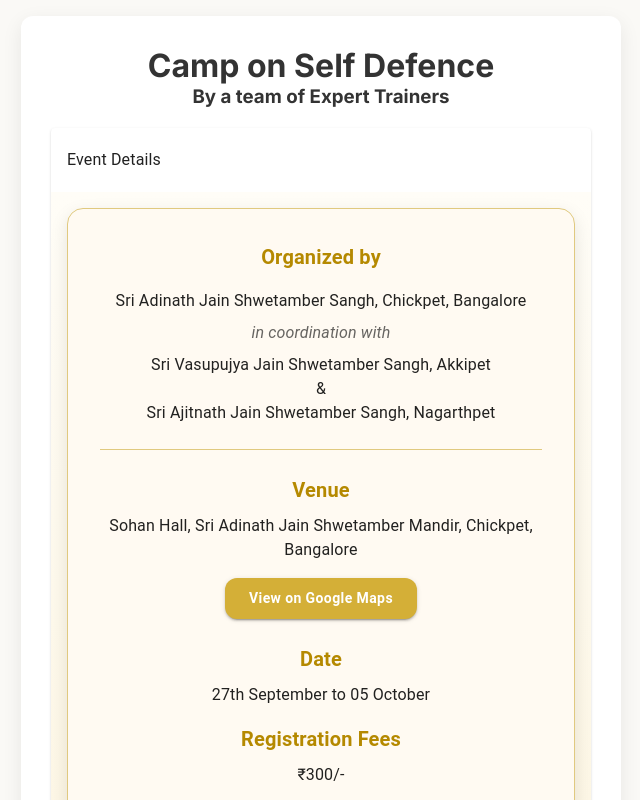
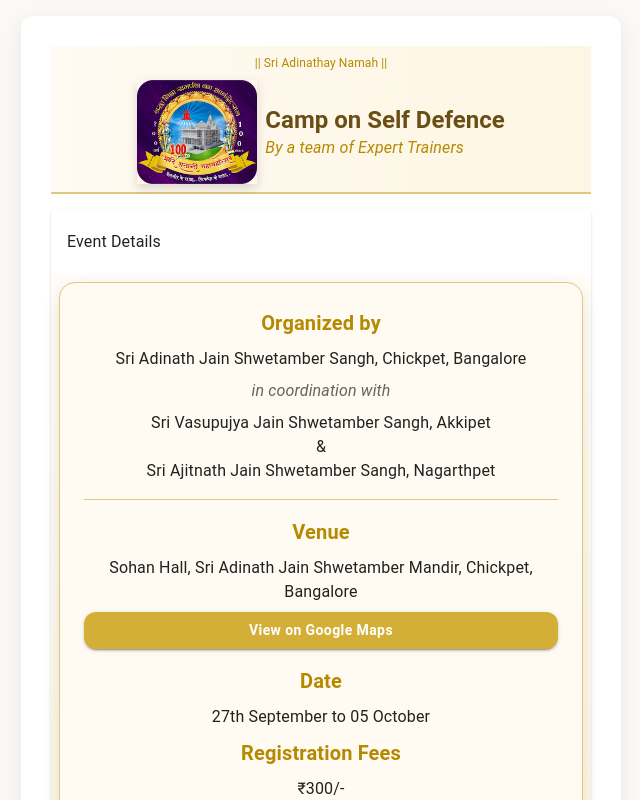
Before and after one commit to Jainysh/upi-payment, a Next.js app: page / in a window 1280 px wide. Both pictures are taken after a click on the button "Event Details". Shown: the top 800 px of the page, without its empty margins (319-959 px from the left). Built offline with nearby package versions, Linux system fonts and the light colour scheme; some icons are missing.

Commit message:
UI alignment

```diff
--- a/app/components/EventDetails.tsx
+++ b/app/components/EventDetails.tsx
@@ -15,7 +15,7 @@
       sx={{
         display: "flex",
         justifyContent: "center",
-        p: 2,
+        p: 1,
         background: "linear-gradient(to bottom, #fffdf7, #fdf6e3)",
       }}
     >
@@ -29,11 +29,11 @@
           border: "1px solid #e0c97f",
         }}
       >
-        <CardContent sx={{ textAlign: "center", p: 4 }}>
+        <CardContent sx={{ textAlign: "center", p: 3 }}>
           {/* Organized by */}
           <Typography
             variant="h6"
-            sx={{ fontWeight: "bold", color: "#b58900", mb: 2 }}
+            sx={{ fontWeight: "bold", color: "#b58900", mb: 1 }}
           >
             Organized by
           </Typography>
@@ -54,7 +54,7 @@
             Sri Ajitnath Jain Shwetamber Sangh, Nagarthpet
           </Typography>
 
-          <Divider sx={{ my: 3, borderColor: "#e0c97f" }} />
+          <Divider sx={{ my: 2, borderColor: "#e0c97f" }} />
 
           {/* Venue */}
           <Typography
@@ -63,25 +63,23 @@
           >
             Venue
           </Typography>
-          <Typography variant="body1" sx={{ mb: 2 }}>
+          <Typography variant="body1" sx={{ mb: 1 }}>
             Sohan Hall, Sri Adinath Jain Shwetamber Mandir, Chickpet, Bangalore
           </Typography>
           <Button
             variant="contained"
+            fullWidth
             href="https://maps.app.goo.gl/LZDCzJC832NzszP66"
             target="_blank"
             sx={{
               backgroundColor: "#d4af37",
               color: "#fff",
               borderRadius: 3,
-              px: 3,
-              py: 1,
+
               textTransform: "none",
               fontWeight: "bold",
-              "&:hover": {
-                backgroundColor: "#b9972f",
-              },
-              mb: 3,
+
+              mb: 2,
             }}
           >
             View on Google Maps
@@ -94,7 +92,7 @@
           >
             Date
           </Typography>
-          <Typography variant="body1" sx={{ mb: 2 }}>
+          <Typography variant="body1" sx={{ mb: 1 }}>
             27th September to 05 October
           </Typography>
           {/* Date */}
@@ -104,7 +102,7 @@
           >
             Registration Fees
           </Typography>
-          <Typography variant="body1" sx={{ mb: 2 }}>
+          <Typography variant="body1" sx={{ mb: 1 }}>
             ₹300/-
           </Typography>
 
--- /dev/null
+++ b/app/components/Header.tsx
@@ -0,0 +1,83 @@
+"use client";
+
+import { Box, Typography, Container } from "@mui/material";
+
+export const Header = () => {
+  return (
+    <Box
+      component="header"
+      sx={{
+        background: "linear-gradient(to right, #fffaf2, #fdf6e3)",
+        borderBottom: "2px solid #e0c97f",
+        // py: 2,
+        mb: 2,
+      }}
+    >
+      <Typography
+        sx={{
+          color: "#b58900",
+          textAlign: "center",
+          pt: 1,
+          fontSize: "12px",
+        }}
+      >
+        || Sri Adinathay Namah ||
+      </Typography>
+      <Container
+        maxWidth="md"
+        sx={{
+          display: "flex",
+          alignItems: "center",
+          justifyContent: "center",
+          textAlign: { xs: "center", md: "left" },
+          gap: 1,
+          m: 0,
+          p: 1,
+        }}
+      >
+        <Box
+          sx={{
+            flexShrink: 0,
+            display: "flex",
+            justifyContent: "center",
+          }}
+        >
+          <Box
+            component="img"
+            src="/assets/logo.png"
+            alt="Sri Adinath Shwetambar Jain Sangh"
+            sx={{
+              width: { xs: 90, md: 120 },
+              boxShadow: "0 4px 10px rgba(0,0,0,0.15)",
+            }}
+          />
+        </Box>
+
+        {/* Header Text */}
+        <Box>
+          <Typography
+            variant="h5"
+            sx={{
+              color: "#6b4e16",
+              textAlign: "left",
+              fontWeight: "bold",
+            }}
+          >
+            Camp on Self Defence
+          </Typography>
+          <Typography
+            // variant="h6"
+            sx={{
+              color: "#b58900",
+              fontStyle: "italic",
+              textAlign: "left",
+              fontSize: { xs: 14, md: 16 },
+            }}
+          >
+            By a team of Expert Trainers
+          </Typography>
+        </Box>
+      </Container>
+    </Box>
+  );
+};
--- a/app/page.tsx
+++ b/app/page.tsx
@@ -13,6 +13,7 @@
 import ExpandMoreIcon from "@mui/icons-material/ExpandMore";
 import { UPIContainer } from "./components/UPIContainer";
 import EventDetails from "./components/EventDetails";
+import { Header } from "./components/Header";
 
 export default function RegisterPage() {
   const [formData, setFormData] = useState({
@@ -231,10 +232,7 @@
   };
   return (
     <div className="container">
-      <header className="header">
-        <h1>Camp on Self Defence</h1>
-        <h3>By a team of Expert Trainers</h3>
-      </header>
+      <Header />
       <Accordion>
         <AccordionSummary
           expandIcon={<ExpandMoreIcon />}
--- a/app/styles.css
+++ b/app/styles.css
@@ -23,8 +23,28 @@
 
 /* Header */
 .header {
-  text-align: center;
+  display: flex;
+  align-items: center;
   margin-bottom: 20px;
+
+  .logo-container {
+    flex: 1;
+
+    .logo {
+      width: 100%;
+    }
+  }
+
+  .header-text {
+    flex: 3;
+    text-align: left;
+    padding-left: 8px;
+
+    h4 {
+      color: #6b2f1f; /* maroon accent */
+      margin-top: 2px;
+    }
+  }
 }
 
 .main-title {
```
Also changed, not shown: public/assets/logo.png (added).
